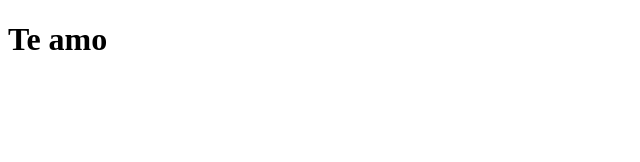
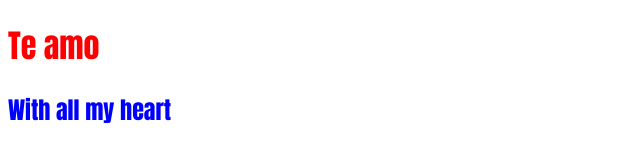
Before and after one commit to RonalSedd/RonalSedd.github.io, a plain HTML site: page index.html in a window 1280 px wide. Shown: the whole page, without its empty margins (0-640 px from the left). Drawn offline with Linux system fonts and the light colour scheme.

Commit message:
cambio en el estilo

```diff
--- a/index.html
+++ b/index.html
@@ -4,8 +4,19 @@
     <meta charset="UTF-8">
     <meta name="viewport" content="width=device-width, initial-scale=1.0">
     <title>Ronal Sedd</title>
+    <style>
+        h1{
+            color: red;
+            font-family: Impact, Haettenschweiler, 'Arial Narrow Bold', sans-serif;
+        }
+        h2{
+            color: blue;
+            font-family:Impact, Haettenschweiler, 'Arial Narrow Bold', sans-serif;
+        }
+    </style>
 </head>
 <body>
     <h1>Te amo</h1>
+    <h2>With all my heart</h2>
 </body>
 </html>
```
